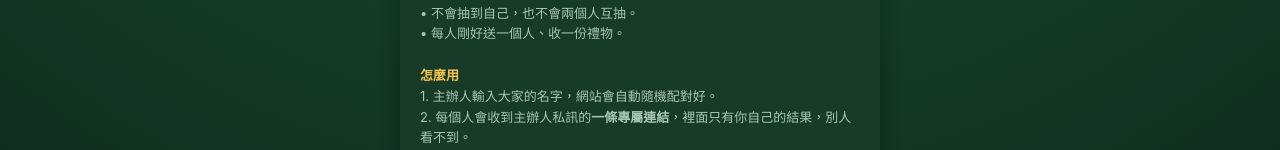
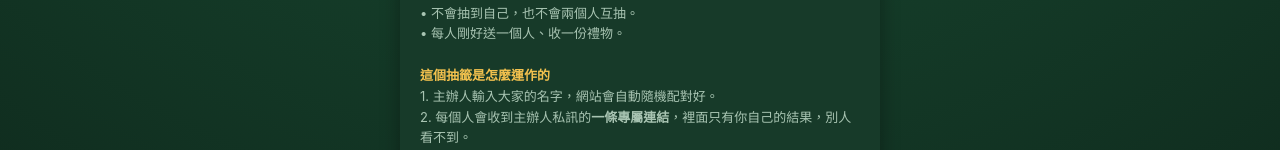
Before and after one commit to BurceHsu/xmas-gift-draw, a plain HTML site: page index.html in a window 1280 px wide. Shown: the part 653-803 px from the top of the page. Drawn offline with Linux system fonts and the light colour scheme.

Commit message:
Rename usage heading

```diff
--- a/index.html
+++ b/index.html
@@ -59,7 +59,7 @@
     • 每人只能抽一次，只有自己知道抽到誰。<br>
     • 不會抽到自己，也不會兩個人互抽。<br>
     • 每人剛好送一個人、收一份禮物。<br><br>
-    <b class="warn">怎麼用</b><br>
+    <b class="warn">這個抽籤是怎麼運作的</b><br>
     1. 主辦人輸入大家的名字，網站會自動隨機配對好。<br>
     2. 每個人會收到主辦人私訊的<b>一條專屬連結</b>，裡面只有你自己的結果，別人看不到。<br>
     3. 打開自己的連結，按下「抽籤」才會顯示你要送禮物給誰。<br>
```
